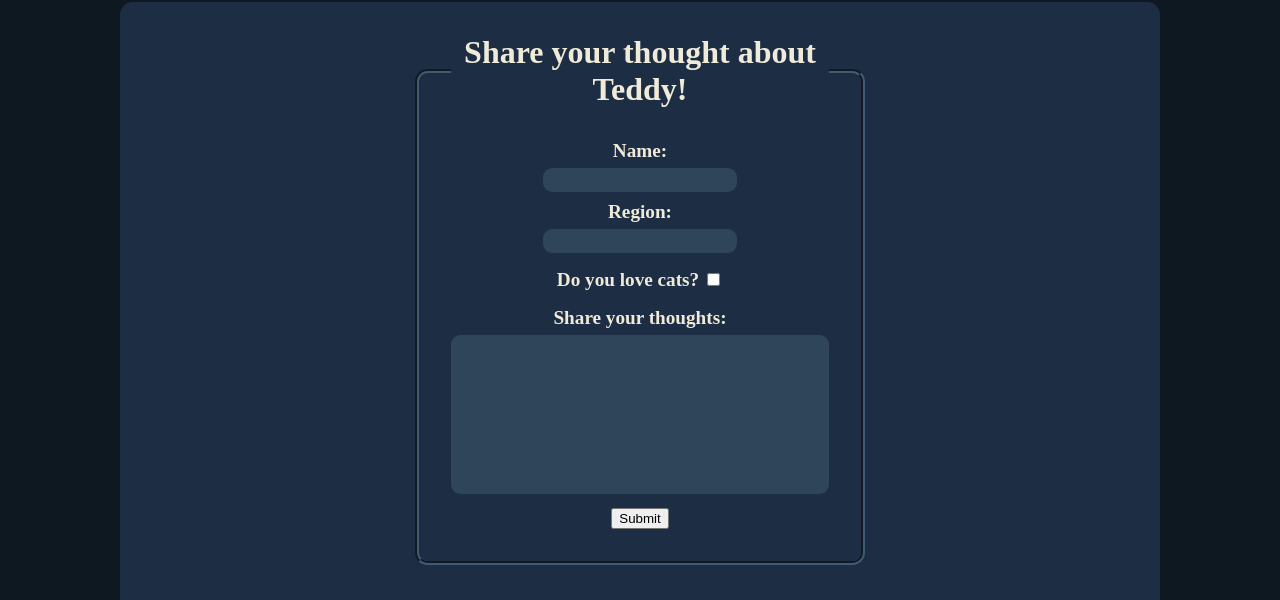
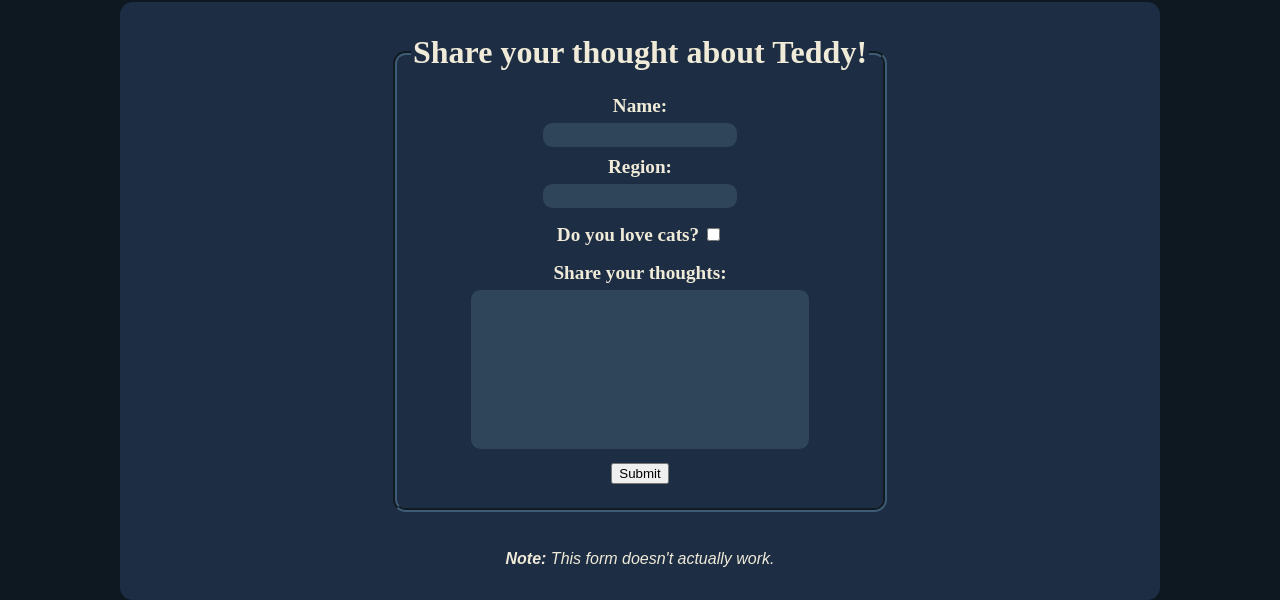
Before and after one commit to sadpigeon27/aa_capstone_project_1, a plain HTML site: page form.html in a window 1280 px wide. Shown: the part 166-766 px from the top of the page. Drawn offline with Linux system fonts and the light colour scheme.

Commit message:
Final fixes

```diff
--- a/style.css
+++ b/style.css
@@ -248,8 +248,8 @@ img.title-image {
 .form-thoughts_fieldset {
     text-align: center;
     margin: 2em auto;
-    width: 19rem;
-    padding: 2em;
+    width: clamp(5rem, 80%, 30rem);
+    padding: 1.5em 0.2em;
     border-color: #3e5c76ff;
     border-width: 0.6ch;
     border-radius: 0.8rem;
@@ -276,7 +276,7 @@ label {
 
 #ta-thoughts {
     resize: none;
-    width: 45ch;
+    width: 40ch;
 }
 
 .form-note {
@@ -320,8 +320,8 @@ label {
     display: grid;
     grid-template-columns: repeat(6, 1fr);
     grid-template-rows: 1fr 1fr 1fr;
-    row-gap: 4ch;
-    column-gap: 3em;
+    row-gap: 40px;
+    column-gap: 5%;
     padding: 3em;
 }
 
```
